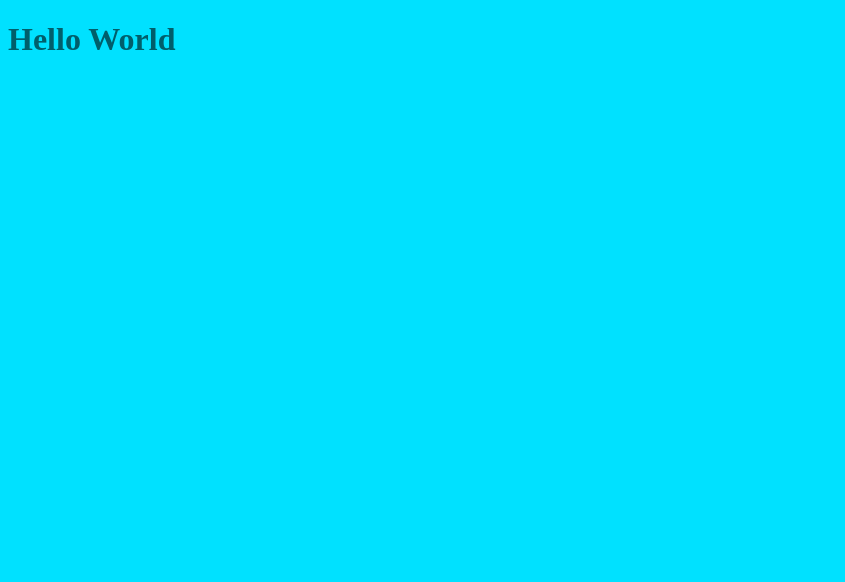
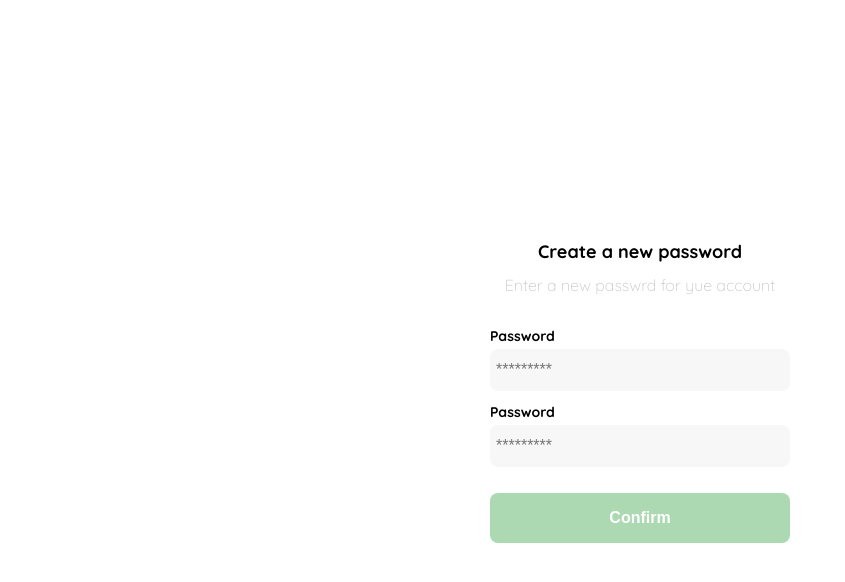
Before and after one commit to juanjoserendon13/practical-react-shop, a React app: page / in a window 1280 px wide. Shown: the top 582 px of the page, without its empty margins (0-845 px from the left). Built offline with nearby package versions, Linux system fonts and the light colour scheme.

Commit message:
add loging component and styles

```diff
--- a/public/index.html
+++ b/public/index.html
@@ -5,6 +5,9 @@
   <meta charset="UTF-8">
   <meta http-equiv="X-UA-Compatible" content="IE=edge">
   <meta name="viewport" content="width=device-width, initial-scale=1.0">
+  <link rel="preconnect" href="https://fonts.googleapis.com">
+  <link rel="preconnect" href="https://fonts.gstatic.com" crossorigin>
+  <link href="https://fonts.googleapis.com/css2?family=Quicksand:wght@300;500;700&display=swap" rel="stylesheet">
   <title>Practical React Shop</title>
 </head>
 
--- a/src/components/App.jsx
+++ b/src/components/App.jsx
@@ -1,9 +1,13 @@
 import React from 'react';
+import Layout from '../containers/Layout';
+import Login from '../containers/Login';
 import '../styles/global.scss';
 
 const App = () => {
 	return (
-		<h1>Hello World</h1>
+		<Layout>
+			<Login />
+		</Layout>
 	);
 }
 
--- /dev/null
+++ b/src/containers/Layout.jsx
@@ -0,0 +1,11 @@
+import React from 'react';
+
+const Layout = ({children}) => {
+  return (
+    <div className="layout">
+      {children}
+    </div>
+  )
+}
+
+export default Layout;
--- /dev/null
+++ b/src/containers/Login.jsx
@@ -0,0 +1,27 @@
+import React from 'react';
+import '../styles/Login.scss';
+
+const Login = () => {
+  return (
+    <div className="login">
+      <div className="form-container">
+        <img src="./logos/logo_yard_sale.svg" alt="logo" className="logo" />
+
+        <h1 className="title">Create a new password</h1>
+        <p className="subtitle">Enter a new passwrd for yue account</p>
+
+        <form action="/" className="form">
+          <label for="password" className="label">Password</label>
+          <input type="password" id="password" placeholder="*********" className="input input-password" />
+
+          <label for="new-password" className="label">Password</label>
+          <input type="password" id="new-password" placeholder="*********" className="input input-password" />
+
+          <input type="submit" value="Confirm" className="primary-button login-button" />
+        </form>
+      </div>
+    </div>
+  )
+}
+
+export default Login;
--- /dev/null
+++ b/src/styles/Login.scss
@@ -0,0 +1,80 @@
+@use 'vars';
+
+.login {
+  width: 100%;
+  height: 100vh;
+  display: grid;
+  place-items: center;
+}
+
+.form-container {
+  display: grid;
+  grid-template-rows: auto 1fr auto;
+  width: 300px;
+}
+
+.logo {
+  width: 150px;
+  margin-bottom: 48px;
+  justify-self: center;
+  display: none;
+}
+
+.title {
+  font-size: var(--lg);
+  margin-bottom: 12px;
+  text-align: center;
+}
+
+.subtitle {
+  color: var(--very-light-pink);
+  font-size: var(--md);
+  font-weight: 300;
+  margin-top: 0;
+  margin-bottom: 32px;
+  text-align: center;
+}
+
+.form {
+  display: flex;
+  flex-direction: column;
+}
+
+.label {
+  font-size: var(--sm);
+  font-weight: bold;
+  margin-bottom: 4px;
+}
+
+.input {
+  background-color: var(--text-input-field);
+  border: none;
+  border-radius: 8px;
+  height: 30px;
+  font-size: var(--md);
+  padding: 6px;
+  margin-bottom: 12px;
+}
+
+.primary-button {
+  background-color: var(--hospital-green);
+  border-radius: 8px;
+  border: none;
+  color: var(--white);
+  width: 100%;
+  cursor: pointer;
+  font-size: var(--md);
+  font-weight: bold;
+  height: 50px;
+}
+
+.login-button {
+  margin-top: 14px;
+  margin-bottom: 30px;
+}
+
+@media (max-width: 640px) {
+  .logo {
+    display: block;
+  }
+}
--- /dev/null
+++ b/src/styles/_vars.scss
@@ -0,0 +1,10 @@
+:root {
+  --white: #FFFFFF;
+  --black: #000000;
+  --very-light-pink: #C7C7C7;
+  --text-input-field: #F7F7F7;
+  --hospital-green: #ACD9B2;
+  --sm: 14px;
+  --md: 16px;
+  --lg: 18px;
+}
--- a/src/styles/global.scss
+++ b/src/styles/global.scss
@@ -1,7 +1,4 @@
-$base-color: #00e1ff;
-$color: rgba(#000, 0.58);
-
 body {
-  background-color: $base-color;
-  color: $color;
+  margin: 0;
+  font-family: 'Quicksand', sans-serif;
 }
```
